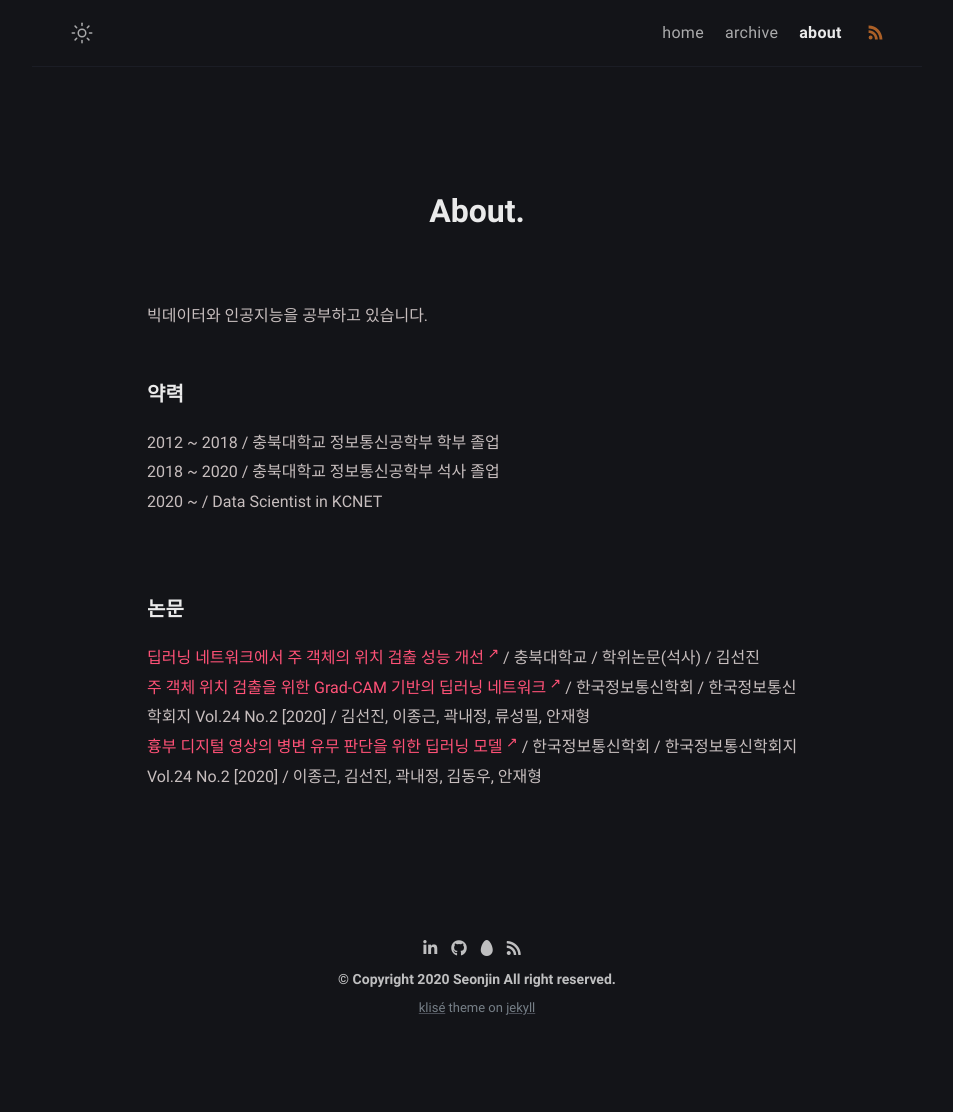
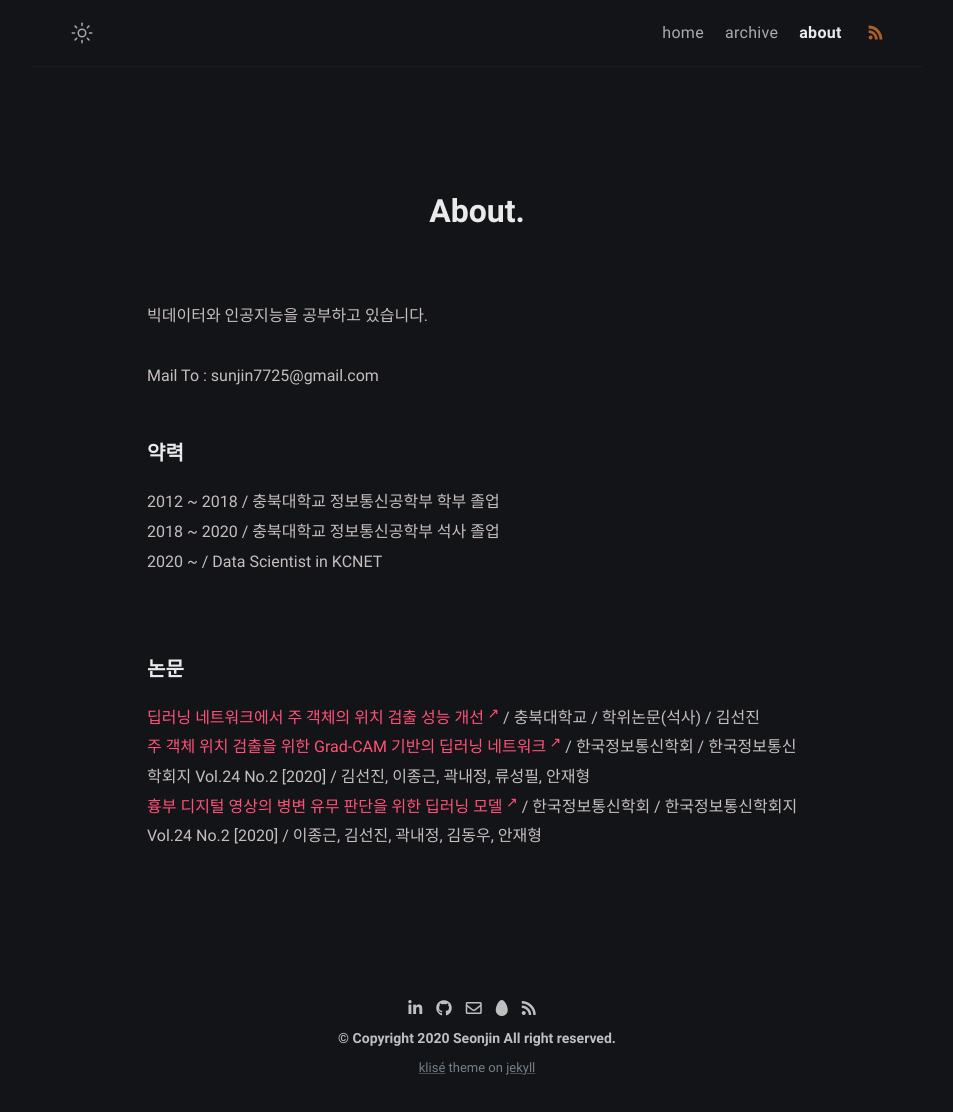
Before and after one commit to sunjin7725/sunjin7725.github.io, a Jekyll site: the page built from about.md, in a window 1280 px wide. Shown: the whole page, without its empty margins (163-1116 px from the left). Built offline with Jekyll 4.4.1, drawn with Linux system fonts in a browser that asks for light colours; nearby versions of some CDN libraries; before the commit the page ends 1052 px from its top, so only the background shows below that.

Commit message:
add mailto

```diff
--- a/_includes/footer.html
+++ b/_includes/footer.html
@@ -2,6 +2,7 @@
   <!-- <a class="footer_item" href="/thanks">ack.</a> -->
   <a class="footer_item" href="https://www.linkedin.com/in/kim-seonjin-336541167/"><i class="fab fa-linkedin-in"></i></a>
   <a class="footer_item" href="https://github.com/sunjin7725"><i class="fab fa-github"></i></a>
+  <a class="footer_item" href="mailto:sunjin7725@gmail.com"><i class="far fa-envelope"></i></a>
   <a class="footer_item" href="/kimbbukkuk"><i class="fas fa-egg"></i></a>
   <a class="footer_item" href="/feed.xml"><i class="fas fa-rss"></i></a>
   <br/>
--- a/about.md
+++ b/about.md
@@ -6,6 +6,8 @@ comments: false
 ---
 
 빅데이터와 인공지능을 공부하고 있습니다.
+
+Mail To : sunjin7725@gmail.com
 
 #### 약력
 
```
